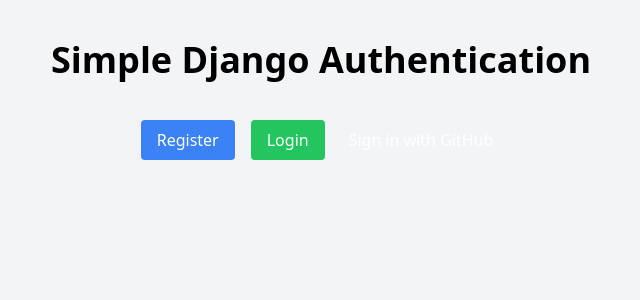
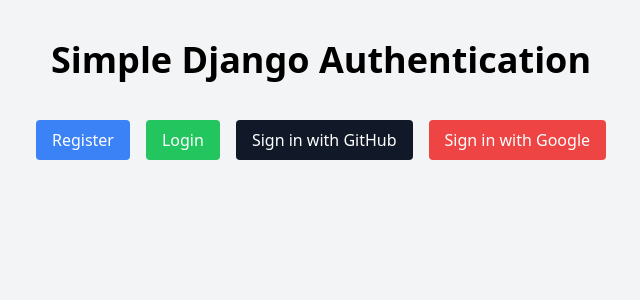
Before and after one commit to Mz-scripter/Simple-Django-Authentication, a Django app: page / in a window 1280 px wide. Shown: the top 300 px of the page, without its empty margins (319-959 px from the left). Run offline with Django 5.2, Linux system fonts and the light colour scheme; some libraries are stand-ins or nearby versions.

Commit message:
Used allauth to sign in users with Google.

```diff
--- a/static/css/tailwind_output.css
+++ b/static/css/tailwind_output.css
@@ -786,9 +786,19 @@
   background-color: rgb(243 244 246 / var(--tw-bg-opacity, 1));
 }
 
+.bg-gray-900 {
+  --tw-bg-opacity: 1;
+  background-color: rgb(17 24 39 / var(--tw-bg-opacity, 1));
+}
+
 .bg-green-500 {
   --tw-bg-opacity: 1;
   background-color: rgb(34 197 94 / var(--tw-bg-opacity, 1));
+}
+
+.bg-red-500 {
+  --tw-bg-opacity: 1;
+  background-color: rgb(239 68 68 / var(--tw-bg-opacity, 1));
 }
 
 .bg-white {
@@ -858,6 +868,10 @@
   box-shadow: var(--tw-ring-offset-shadow, 0 0 #0000), var(--tw-ring-shadow, 0 0 #0000), var(--tw-shadow);
 }
 
+.outline {
+  outline-style: solid;
+}
+
 .blur {
   --tw-blur: blur(8px);
   filter: var(--tw-blur) var(--tw-brightness) var(--tw-contrast) var(--tw-grayscale) var(--tw-hue-rotate) var(--tw-invert) var(--tw-saturate) var(--tw-sepia) var(--tw-drop-shadow);
--- a/user/templates/user/home.html
+++ b/user/templates/user/home.html
@@ -14,7 +14,8 @@
         <div class="flex justify-center mt-10">
             <a href="{% url 'register' %}" class="bg-blue-500 text-white px-4 py-2 rounded mx-2">Register</a>
             <a href="{% url 'login' %}" class="bg-green-500 text-white px-4 py-2 rounded mx-2">Login</a>
-            <a href="{% provider_login_url 'github' %}" class="bg-gray-900 text-white px-4 py-2 rounded">Sign in with GitHub</a>
+            <a href="{% provider_login_url 'github' %}" class="bg-gray-900 text-white px-4 py-2 rounded mx-2">Sign in with GitHub</a>
+            <a href="{% provider_login_url 'google' %}" class="bg-red-500 text-white px-4 py-2 rounded mx-2">Sign in with Google</a>
         </div>
     </div>
 </body>
```
Also changed, not shown: simple_django_auth/settings.py (+12 -3 lines), user/templates/user/profile.html (+6 -1 lines), db.sqlite3.
